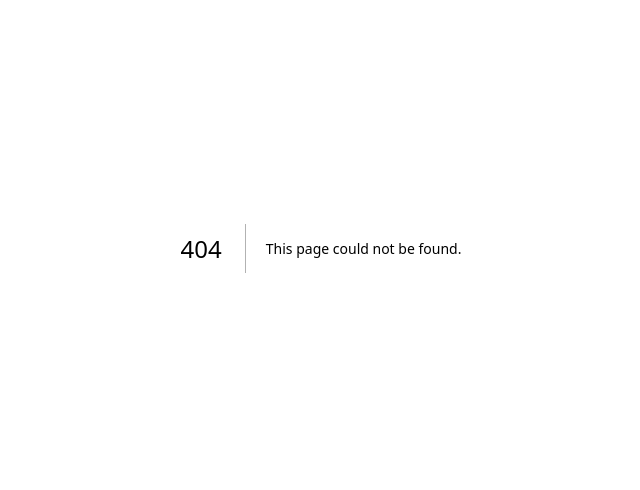
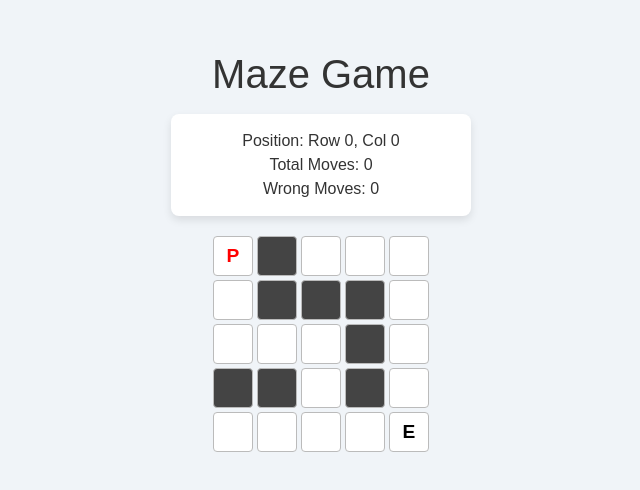
Before and after one commit to Sanidhya3101/productivity-tracker, a Next.js app: page /mazeRunner in a window 1280 px wide. Before the commit this address had no page. Shown: the part 152-642 px from the top of the page, without its empty margins (319-959 px from the left). Built offline with nearby package versions, Linux system fonts and the light colour scheme.

Commit message:
mazeRunner creatd

```diff
--- /dev/null
+++ b/src/pages/mazeRunner.js
@@ -0,0 +1,173 @@
+import React, { useState, useEffect } from 'react';
+
+const MazeGame = () => {
+  const maze = [
+    [0, 1, 0, 0, 0],
+    [0, 1, 1, 1, 0],
+    [0, 0, 0, 1, 0],
+    [1, 1, 0, 1, 0],
+    [0, 0, 0, 0, 0]
+  ];
+
+  const startPosition = { row: 0, col: 0 };
+  const endPosition = { row: 4, col: 4 };
+
+  const [position, setPosition] = useState(startPosition);
+  const [path, setPath] = useState([startPosition]);
+  const [wrongMoves, setWrongMoves] = useState(0);
+  const [totalMoves, setTotalMoves] = useState(0);
+  const [gameOver, setGameOver] = useState(false);
+
+  useEffect(() => {
+    const handleKeyDown = (event) => {
+      if (gameOver) return;
+
+      const { row, col } = position;
+      let newRow = row;
+      let newCol = col;
+
+      switch (event.key) {
+        case 'ArrowUp':
+          newRow -= 1;
+          break;
+        case 'ArrowDown':
+          newRow += 1;
+          break;
+        case 'ArrowLeft':
+          newCol -= 1;
+          break;
+        case 'ArrowRight':
+          newCol += 1;
+          break;
+        default:
+          return;
+      }
+
+      setTotalMoves((prevMoves) => prevMoves + 1);
+
+      if (
+        newRow >= 0 &&
+        newRow < maze.length &&
+        newCol >= 0 &&
+        newCol < maze[0].length &&
+        maze[newRow][newCol] === 0
+      ) {
+        const newPosition = { row: newRow, col: newCol };
+        setPosition(newPosition);
+        setPath((prevPath) => [...prevPath, newPosition]);
+
+        if (newRow === endPosition.row && newCol === endPosition.col) {
+          setGameOver(true);
+        }
+      } else {
+        setWrongMoves((prevWrongMoves) => prevWrongMoves + 1);
+      }
+    };
+
+    window.addEventListener('keydown', handleKeyDown);
+
+    return () => {
+      window.removeEventListener('keydown', handleKeyDown);
+    };
+  }, [position, gameOver]);
+
+  return (
+    <div style={styles.container}>
+      <h1 style={styles.title}>Maze Game</h1>
+      {gameOver ? (
+        <div style={styles.statsContainer}>
+          <h2 style={styles.gameOverText}>Game Over!</h2>
+          <p>You reached the endpoint!</p>
+          <p>Total Moves: {totalMoves}</p>
+          <p>Wrong Moves: {wrongMoves}</p>
+          <p>Path Taken: {path.map((p) => `(${p.row}, ${p.col})`).join(' -> ')}</p>
+        </div>
+      ) : (
+        <div style={styles.statsContainer}>
+          <p>Position: Row {position.row}, Col {position.col}</p>
+          <p>Total Moves: {totalMoves}</p>
+          <p>Wrong Moves: {wrongMoves}</p>
+        </div>
+      )}
+      <div style={styles.mazeContainer}>
+        {maze.map((row, rowIndex) =>
+          row.map((cell, colIndex) => {
+            let cellContent = '';
+            if (position.row === rowIndex && position.col === colIndex) {
+              cellContent = 'P';
+            } else if (rowIndex === endPosition.row && colIndex === endPosition.col) {
+              cellContent = 'E';
+            }
+
+            return (
+              <div
+                key={`${rowIndex}-${colIndex}`}
+                style={{
+                  ...styles.cell,
+                  backgroundColor: cell === 1 ? '#444' : '#fff',
+                  color:
+                    position.row === rowIndex && position.col === colIndex
+                      ? 'red'
+                      : path.some((p) => p.row === rowIndex && p.col === colIndex)
+                      ? 'blue'
+                      : 'black'
+                }}
+              >
+                {cellContent}
+              </div>
+            );
+          })
+        )}
+      </div>
+    </div>
+  );
+};
+
+const styles = {
+  container: {
+    display: 'flex',
+    flexDirection: 'column',
+    alignItems: 'center',
+    justifyContent: 'center',
+    minHeight: '100vh',
+    backgroundColor: '#f0f4f8',
+    fontFamily: '"Arial", sans-serif',
+    color: '#333',
+    textAlign: 'center'
+  },
+  title: {
+    fontSize: '2.5em',
+    color: '#333',
+    marginBottom: '10px'
+  },
+  statsContainer: {
+    backgroundColor: '#fff',
+    padding: '15px',
+    borderRadius: '8px',
+    boxShadow: '0px 4px 8px rgba(0, 0, 0, 0.1)',
+    marginBottom: '20px',
+    width: '80%',
+    maxWidth: '300px',
+  },
+  gameOverText: {
+    color: '#e63946',
+  },
+  mazeContainer: {
+    display: 'grid',
+    gridTemplateColumns: `repeat(5, 40px)`,
+    gap: '4px',
+  },
+  cell: {
+    width: 40,
+    height: 40,
+    display: 'flex',
+    alignItems: 'center',
+    justifyContent: 'center',
+    borderRadius: '4px',
+    fontSize: '1.2em',
+    fontWeight: 'bold',
+    border: '1px solid #bbb',
+  },
+};
+
+export default MazeGame;
```
Also changed, not shown: src/utils/MonkeyTypeUtils.ts (added, +10 -0 lines).
